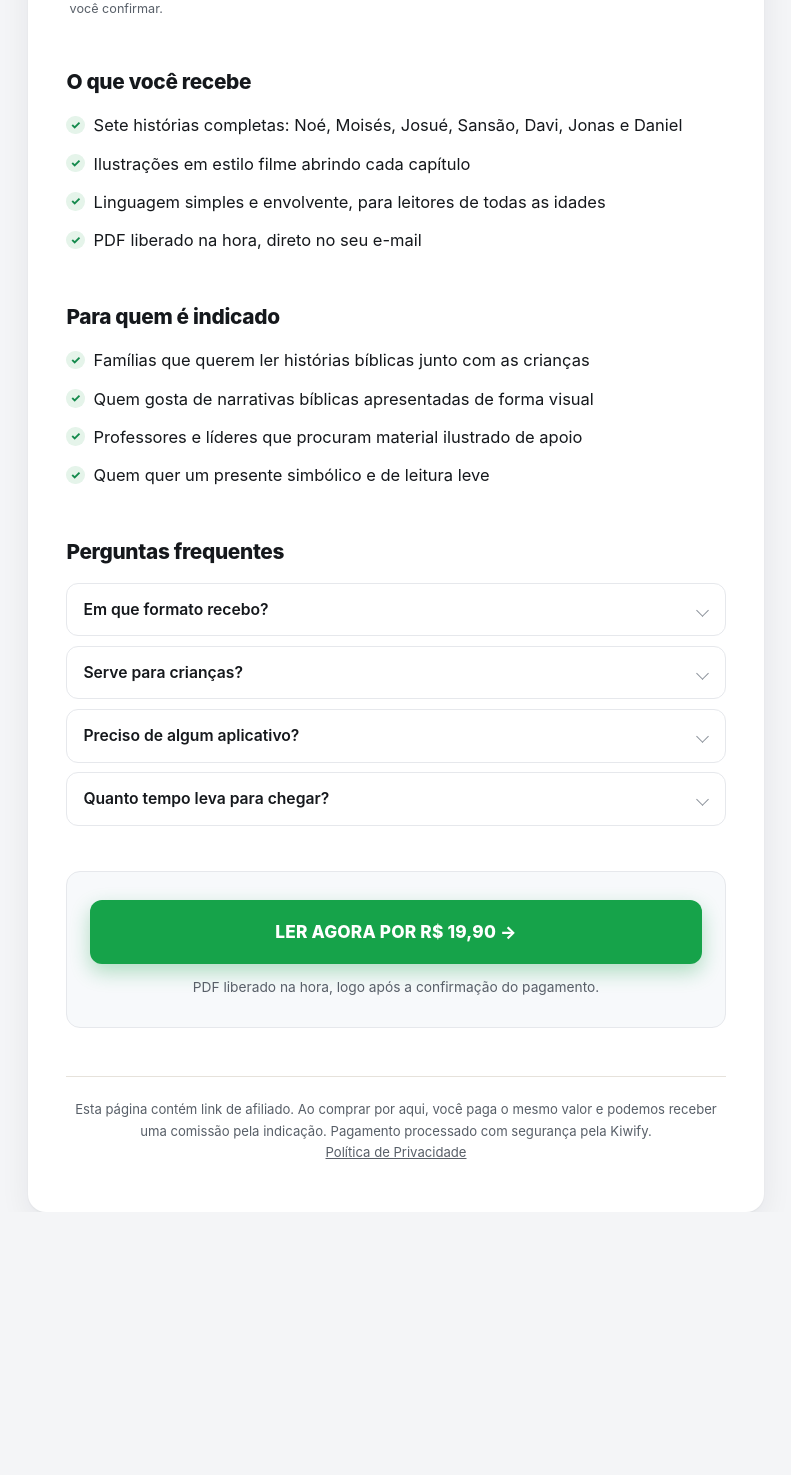
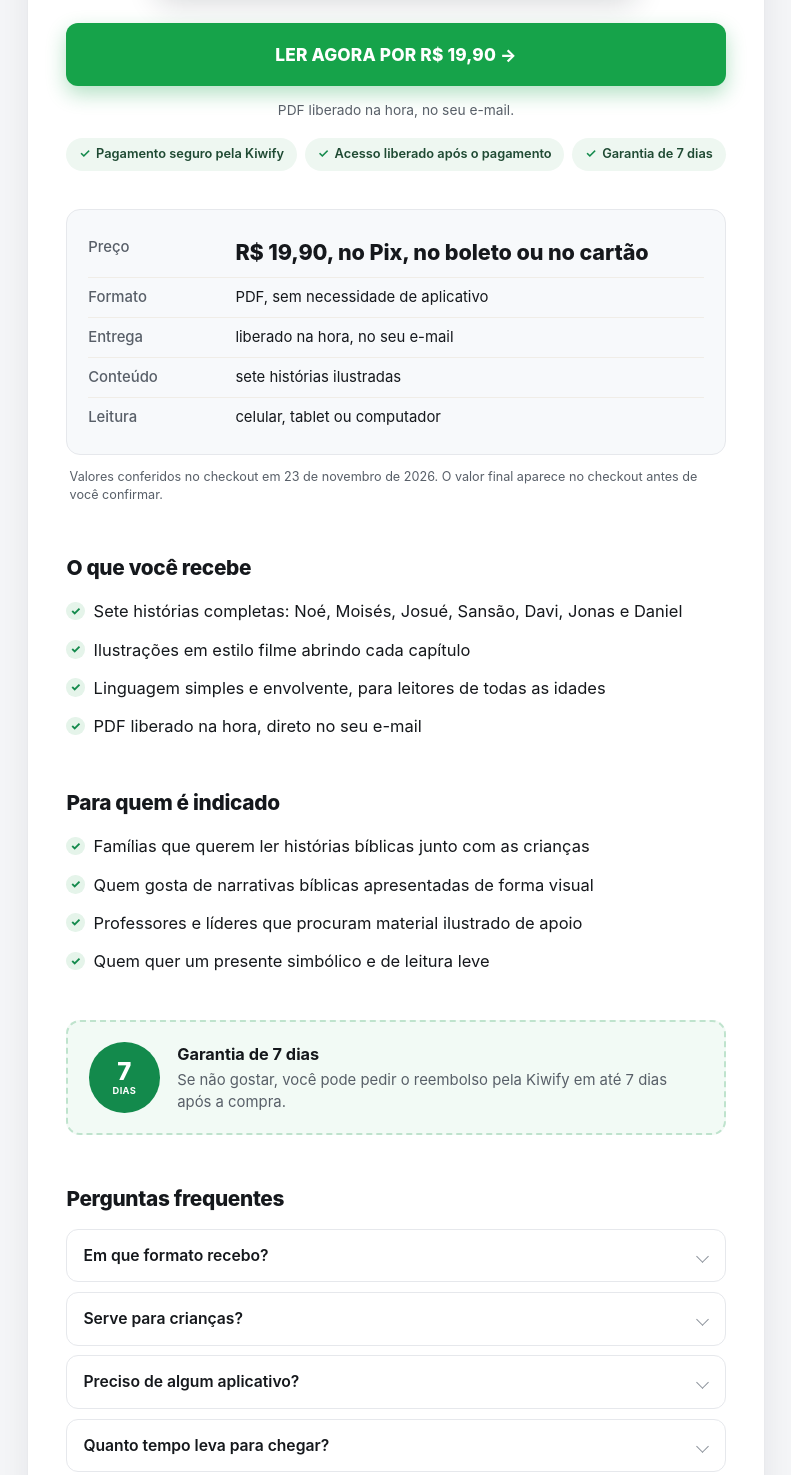
Before and after one commit to nosliam4-del/landing-pages, a plain HTML site: page ebook-herois-biblia.html in a window 1280 px wide. Shown: the part 621-2096 px from the top of the page, without its empty margins (244-1035 px from the left). Before the commit the page ends 1833 px from the top, so only its background shows below. Drawn offline with Linux system fonts and the light colour scheme.

Commit message:
Update ebook-herois-biblia.html

```diff
--- a/ebook-herois-biblia.html
+++ b/ebook-herois-biblia.html
@@ -15,7 +15,7 @@
 <link rel="preconnect" href="https://fonts.googleapis.com">
 <link rel="preconnect" href="https://fonts.gstatic.com" crossorigin>
 <link rel="stylesheet" href="https://fonts.googleapis.com/css2?family=Newsreader:opsz,wght@6..72,400;6..72,500&display=swap">
-<link rel="stylesheet" href="assets/pagina.css?v=71245c76">
+<link rel="stylesheet" href="assets/pagina.css?v=v2a">
 <style>:root{--accent:#6b4a9c;}</style>
 <script async src="https://www.googletagmanager.com/gtag/js?id=AW-861487809"></script>
 <script>
@@ -41,12 +41,16 @@
 </script>
 </head>
 <body>
+<header class="top"><div class="top-in"><span class="brand">Histórias da Bíblia em Vídeos</span><span class="secure">Compra segura</span></div></header>
 <div class="sheet">
   <h1>Heróis da Bíblia: a história completa</h1>
   <p class="lead">Um ebook ilustrado, em estilo filme, com as histórias de Noé, Moisés, Josué, Sansão, Davi, Jonas e Daniel reunidas em um só lugar.</p>
 
+  <img class="hero" src="https://aws-assets.kiwify.com.br/osJxMrzrJjcETVs/capa-herois-da-biblia_b5cd811c619a5324387485fc0f0350b5.jpg" alt="Heróis da Bíblia: a história completa" width="600" height="500" loading="eager">
+
   <a class="go" href="https://pay.kiwify.com.br/Dtf8mfd" rel="nofollow sponsored" onclick="return gtag_report_conversion(this.href);">Ler agora por R$ 19,90</a>
   <p class="under-go">PDF liberado na hora, no seu e-mail.</p>
+  <ul class="trust"><li>Pagamento seguro pela Kiwify</li><li>Acesso liberado após o pagamento</li><li>Garantia de 7 dias</li></ul>
 
   <dl class="spec">
     <div><dt>Preço</dt><dd>R$ 19,90, no Pix, no boleto ou no cartão</dd></div>
@@ -78,6 +82,8 @@
     </ul>
   </section>
 
+  <div class="guarantee"><div class="seal">7<small>DIAS</small></div><div><strong>Garantia de 7 dias</strong>Se não gostar, você pode pedir o reembolso pela Kiwify em até 7 dias após a compra.</div></div>
+
   <section>
     <h2>Perguntas frequentes</h2>
     <details><summary>Em que formato recebo?</summary><p>Em PDF, liberado automaticamente no seu e-mail após a confirmação.</p></details>
@@ -92,9 +98,7 @@
   </div>
 
   <footer>
-    Esta página contém link de afiliado. Ao comprar por aqui, você paga o mesmo valor
-    e podemos receber uma comissão pela indicação. Pagamento processado com segurança
-    pela Kiwify.<br>
+    Produto digital próprio. Pagamento processado com segurança pela Kiwify.<br>
     <a href="privacidade.html">Política de Privacidade</a>
   </footer>
 </div>
```
